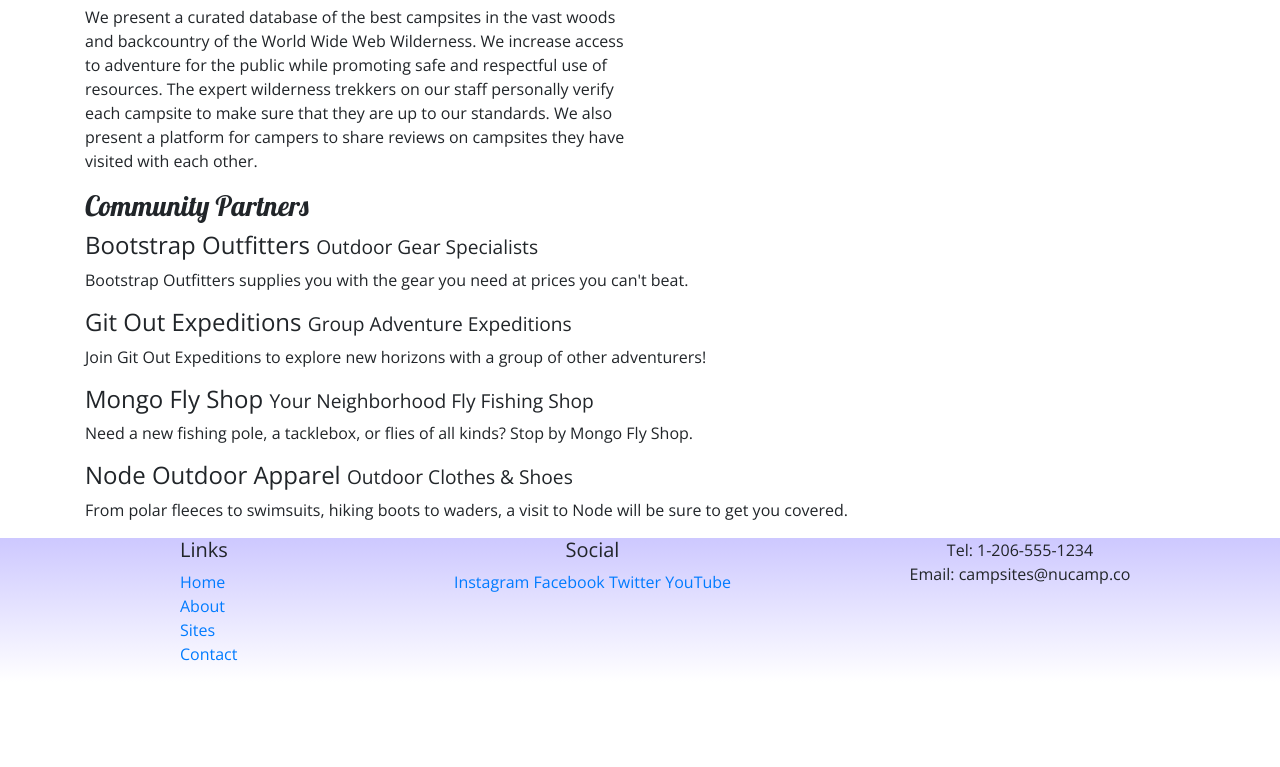
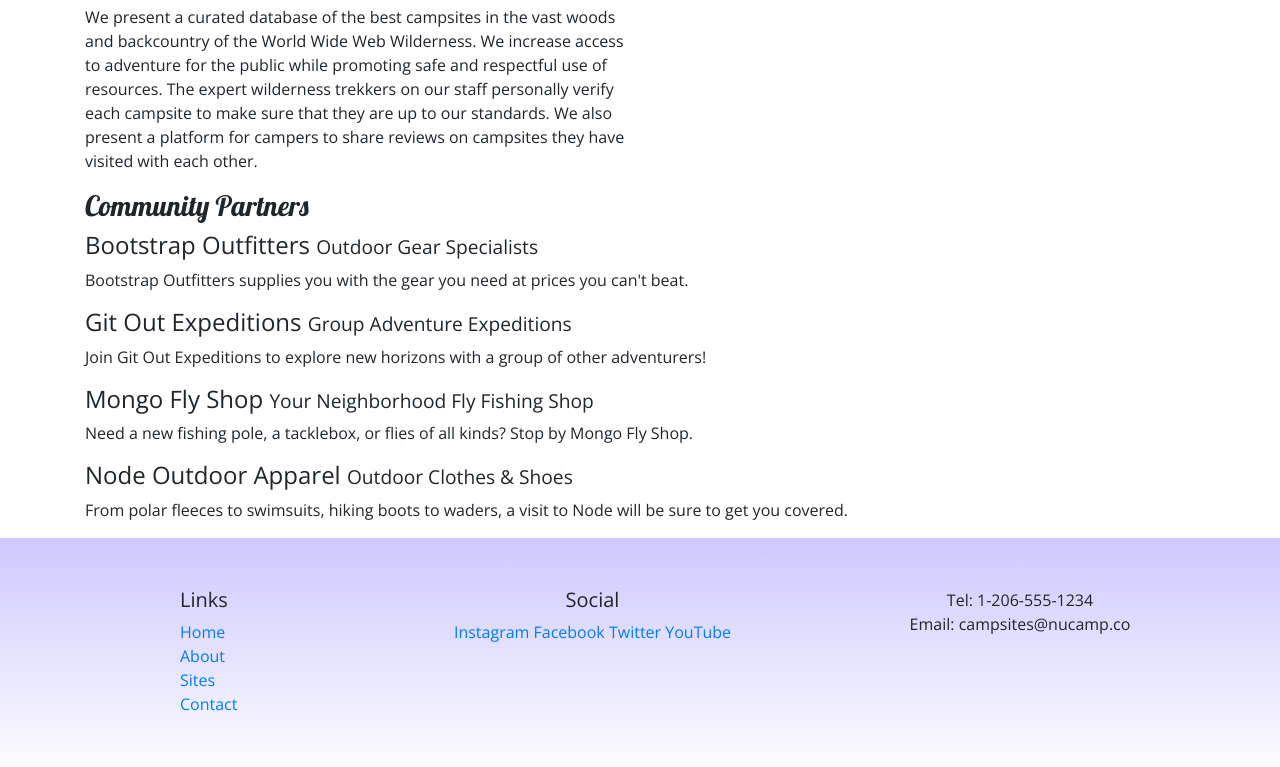
Before and after one commit to ferispeakscode/nucamp-bootstrap, a website: page aboutus.html in a window 1280 px wide. Shown: the part 277-1044 px from the top of the page. Before the commit the page ends 959 px from the top, so only its background shows below. Drawn offline with nearby package versions, Linux system fonts and the light colour scheme.

Commit message:
Added row-content class to footer for padding on the edges

```diff
--- a/aboutus.html
+++ b/aboutus.html
@@ -67,7 +67,7 @@
 
     <footer>
         <div class="container">
-            <div class="row">
+            <div class="row row-content">
                 <div class="col-4 col-sm-2 offset-1">
                     <h5>Links</h5>
                     <ul class="list-unstyled">
```
